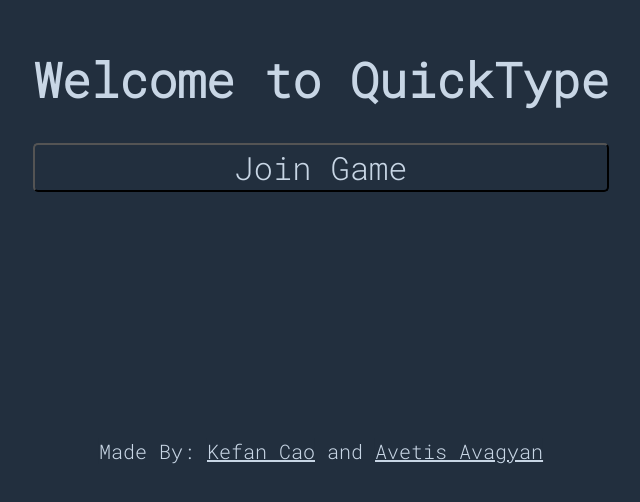
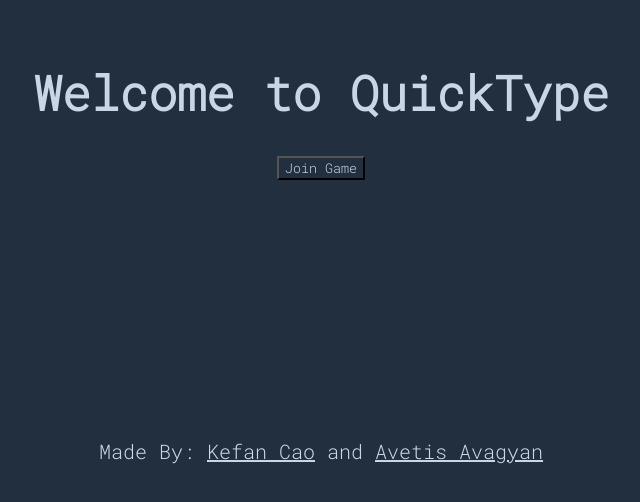
Before and after one commit to Avetis-Av/QuickType, a React (Create React App) app: page / in a window 1280 px wide. Shown: the part 296-798 px from the top of the page, without its empty margins (319-959 px from the left). Built offline with nearby package versions, Linux system fonts and the light colour scheme.

Commit message:
Added .join submit button

```diff
--- a/src/welcome.css
+++ b/src/welcome.css
@@ -8,13 +8,7 @@
 	font-size: 3em;
 }
 
-.welcome button{
-	border-radius: 5px;
-	width: 100%;
+
+.button-50.join{
 	font-size: 2em;
-	color: #c8d6e5;
 }
-
-.welcome button:hover{
-	cursor: pointer;
-}
```
